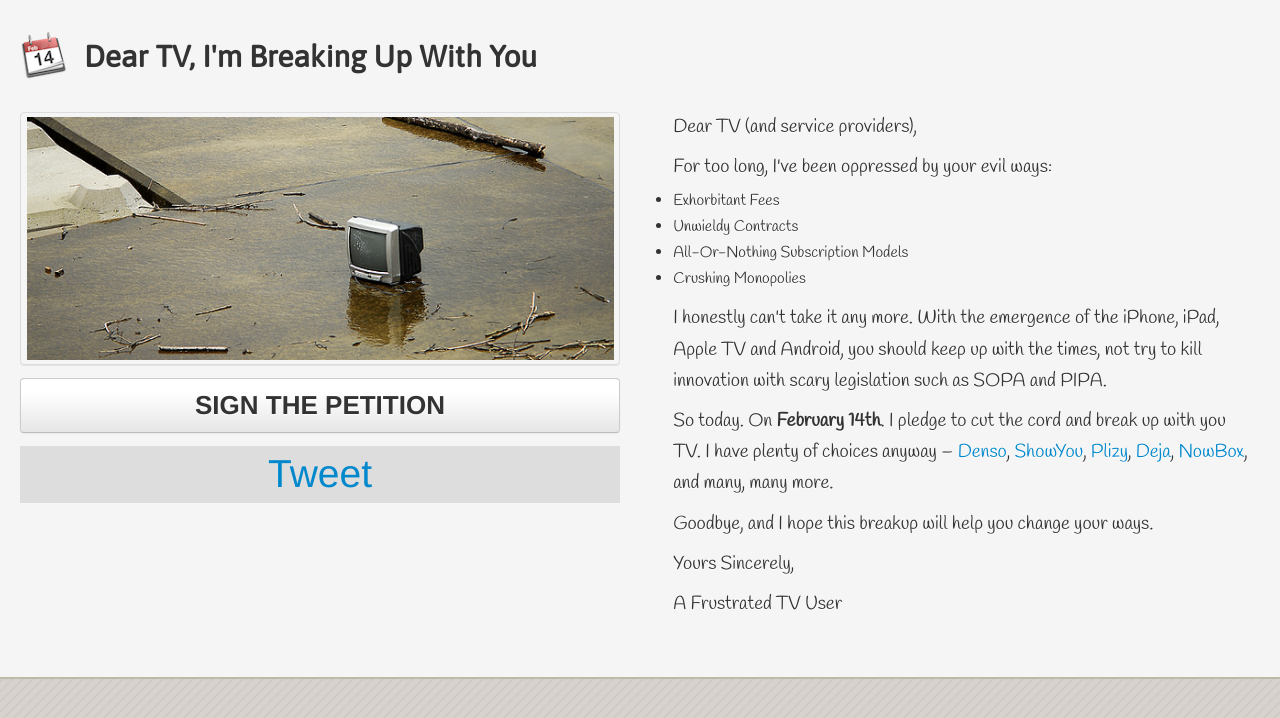
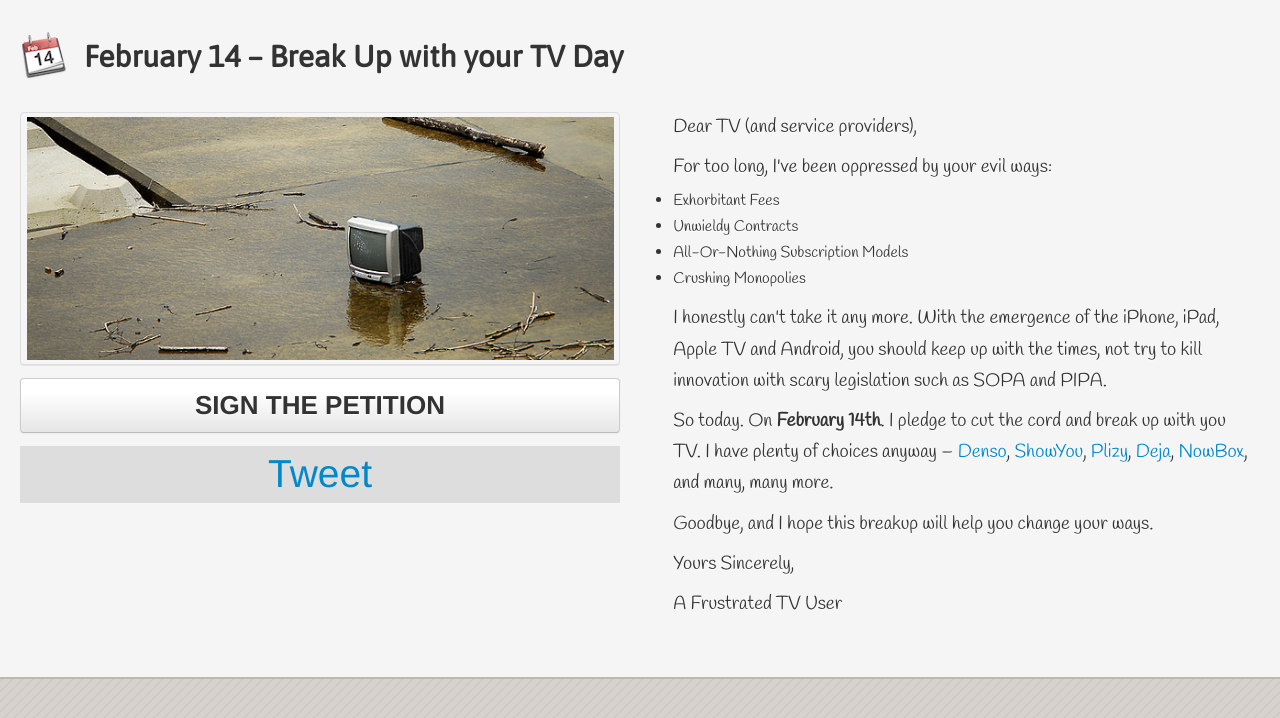
Before and after one commit to arunthampi/breakupwithyour.tv, a plain HTML site: page index.html in a window 1280 px wide. Drawn offline with Linux system fonts and the light colour scheme.

Commit message:
Add Title

```diff
--- a/index.html
+++ b/index.html
@@ -19,7 +19,7 @@
   <div class="row-fluid">
     <div class="span12">
       <header>
-        <h1>Dear TV, I'm Breaking Up With You</h1>
+        <h1>February 14 &ndash; Break Up with your TV Day</h1>
       </header>
     </div>
   </div>
```
